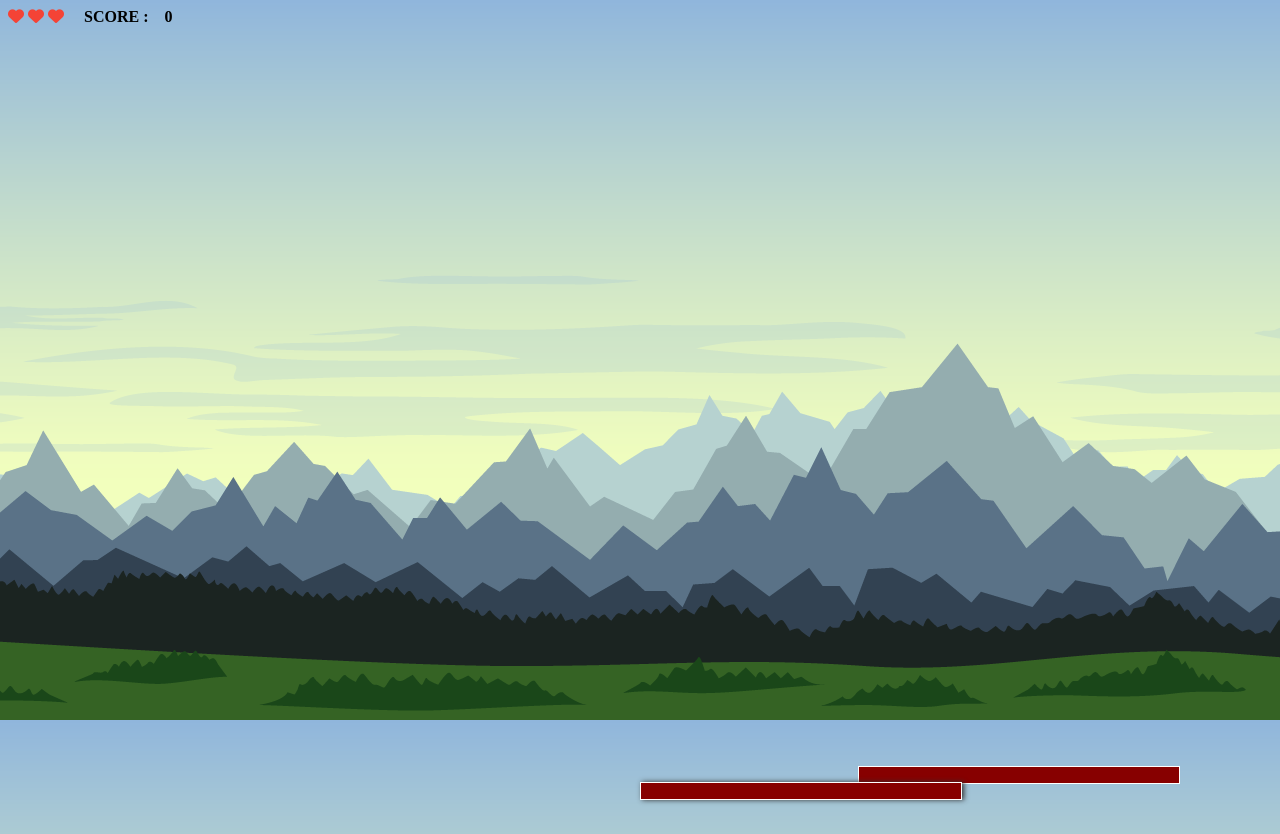
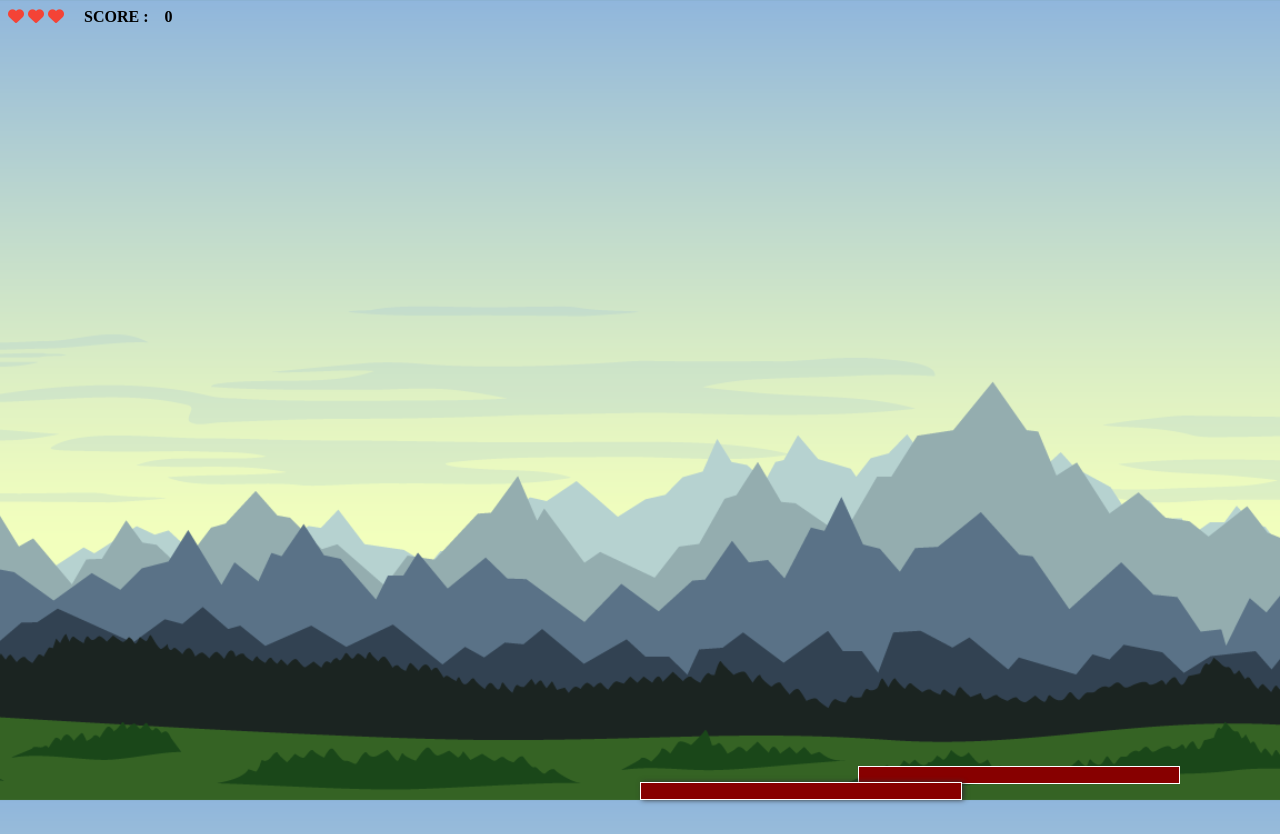
Before and after one commit to hemantrai88/stack, a plain HTML site: page index.html in a window 1280 px wide. Drawn offline with nearby package versions, Linux system fonts and the light colour scheme.

Commit message:
Minor updates

```diff
--- a/index.html
+++ b/index.html
@@ -149,6 +149,7 @@ $(document).ready(function() {
           $('#hiddenBase').width(stackWidth);
           $('.droppingBox').width(stackWidth);
           $('.baseStack').append('<div class="stackedDiv" style="background: #'+colors[count]+' !important; width:'+stackWidth+'; left: '+baseOffset.left+'; bottom: '+(count+1)+'rem; border: 1px solid #fff; box-shadow: 2px 0px 5px 0px rgba(51,51,51,1);"></div>');
+          $('.stackBox').css('background', colors[count]);
         //}, 1000);
 
         count++;
@@ -187,6 +188,7 @@ $(document).ready(function() {
          $('#hiddenBase').css('left', boxOffset.left);
          $('.droppingBox').width(stackWidth);
          $('.baseStack').append('<div class="stackedDiv" style="background: #'+colors[count]+' !important; width:'+stackWidth+'; left: '+boxOffset.left+'; bottom: '+(count+1)+'rem; border: 1px solid #fff; box-shadow: 2px 0px 5px 0px rgba(51,51,51,1);"></div>');
+         $('.stackBox').css('background', colors[count]);
        //}, 1000);
 
         count++;
@@ -204,7 +206,8 @@ $(document).ready(function() {
   <style type="text/css">
 
   body {
-    background: url(assets/images/bg.png);
+    background: url(assets/images/bg.png) no-repeat center center fixed;
+    background-size: cover;
   }
 
     #base {
```
